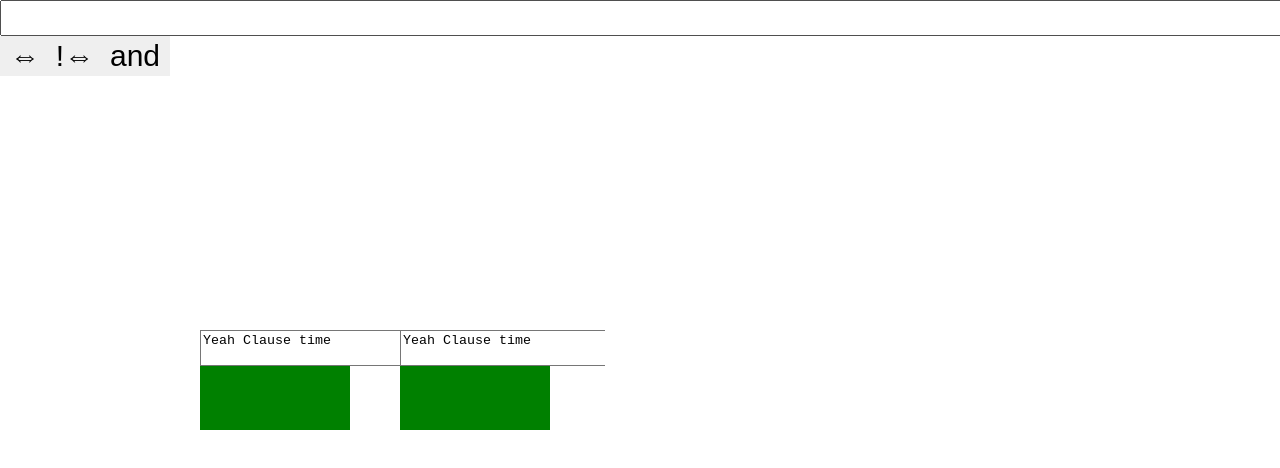
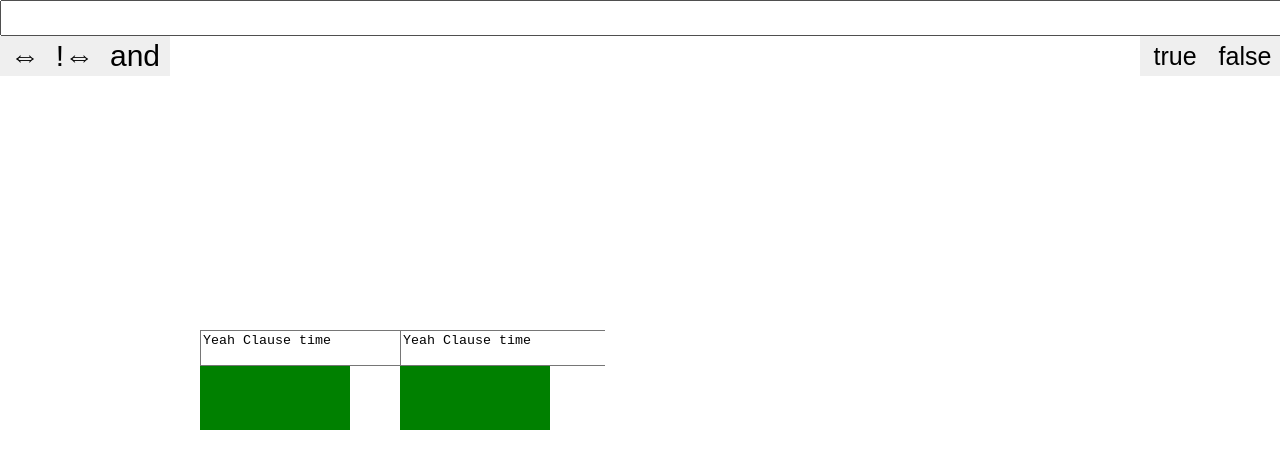
Before and after one commit to eric-gemmell/logicalconnectives, a plain HTML site: page index.html in a window 1280 px wide. Drawn offline with nearby package versions, Linux system fonts and the light colour scheme.

Commit message:
Buttons working and changing clause appearance

```diff
--- a/clause.js
+++ b/clause.js
@@ -16,14 +16,14 @@ function GetClauseById(clauseId){
 }
 function Draggable_Click(main_group){
 	LinkClauseClick(main_group);
-	if(main_group.attr("clicked") === "true"){
-		main_group.attr("clicked","false");
-		Clause_Hide_Options(main_group);
-	}
-	else{
-		main_group.attr("clicked","true");
-		Clause_Show_Options(main_group);
-	}
+	//if(main_group.attr("clicked") === "true"){
+	//	main_group.attr("clicked","false");
+	//	Clause_Hide_Options(main_group);
+	//}
+	//else{
+	//	main_group.attr("clicked","true");
+	//	Clause_Show_Options(main_group);
+	//}
 }
 function Clause_Drag_Start(main_group){
 	let currentPos = GetGroupLocation(main_group);
@@ -101,6 +101,6 @@ function CreateClause(clause){
 		.attr("transform",GroupLocation(clause.pos.x,clause.pos.y));
 	let draggable = CreateDraggable(main);
 	let textArea = CreateTextArea(draggable);
-	let options = CreateOptions(main,clause.id);
+	//let options = CreateOptions(main,clause.id);
 	Set_Clause_True(main,clause);
 }
--- /dev/null
+++ b/createButtons.js
@@ -0,0 +1,114 @@
+let buttonIDs = {
+	"equiv": "equivalence_link_button",
+	"oppos": "opposite_link_button",
+	"and": "and_link_button",
+	"setFalse": "false_button",
+	"setTrue": "true_button"
+};
+let buttons = {};
+
+function AddEventListener(){
+	$("#add_clause_text").keyup(function(event) {
+		if (event.keyCode === 13) {
+			var text = $("#input_text").val();
+			$("#input_text").val("");
+			var clause = {"id" : 0,"text": text,"pos":{"x":20,"y":30},"links":[]};
+			CreateClause(clause);
+		}
+	})
+}
+function CreateClauseInput(root){
+	let topBar = root.append("div")
+		.attr("id","top_bar")
+		.style("width","100vw")
+		.style("height","100px");
+
+	topBar.append("input")
+		.attr("id","add_clause_text")
+		.style("width","100%")
+		.style("height","30px");
+
+	AddEventListener();
+
+	buttons.equiv = topBar.append("button")
+		.attr("id",buttonIDs.equiv)
+		.text("⇔")
+		.style("width","50px")
+		.style("height","40px")
+		.style("font-size","30px")
+		.style("padding", "0px 0px")
+		.style("border", "0px")
+		.on("click",function(){});
+
+	buttons.oppos = topBar.append("button")
+		.attr("id",buttonIDs.oppos)
+		.text("!⇔")
+		.style("width","50px")
+		.style("height","40px")
+		.style("font-size","30px")
+		.style("padding", "0px 0px")
+		.style("border", "0px")
+		.on("click",function(){});
+
+	buttons.and = topBar.append("button")
+		.attr("id",buttonIDs.and)
+		.text("and")
+		.style("width","70px")
+		.style("height","40px")
+		.style("font-size","30px")
+		.style("padding", "0px 0px")
+		.style("border", "0px")
+		.on("click",function(){});
+
+	buttons.setFalse = topBar.append("button")
+		.attr("id",buttonIDs.setFalse)
+		.text("false")
+		.style("width","70px")
+		.style("height","40px")
+		.style("font-size","25px")
+		.style("padding", "0px 0px")
+		.style("border", "0px")
+		.style("float","right")
+		.on("click",function(){FalseButtonClicked()});
+
+	buttons.setTrue = topBar.append("button")
+		.attr("id",buttonIDs.setTrue)
+		.text("true")
+		.style("width","70px")
+		.style("height","40px")
+		.style("font-size","25px")
+		.style("padding", "0px 0px")
+		.style("border", "0px")
+		.style("float","right")
+		.on("click",function(){TrueButtonClicked()});
+}
+
+function FalseButtonClicked(){
+	if(MODE == SET_CLAUSE_FALSE_MODE){
+		setMode(DRAGGABLE_MODE);
+	}
+	else{
+		setMode(SET_CLAUSE_FALSE_MODE);
+	}
+}
+
+function TrueButtonClicked(){
+	if(MODE == SET_CLAUSE_TRUE_MODE){
+		setMode(DRAGGABLE_MODE);
+	}
+	else{
+		setMode(SET_CLAUSE_TRUE_MODE);
+	}
+}
+
+function ColourSelectedButton(){
+	Object.keys(buttons).forEach(button => {
+		buttons[button].style("background-color","white");
+	});
+	if(MODE == SET_CLAUSE_FALSE_MODE){
+		buttons.setFalse.style("background-color","steelblue");
+	}
+	else if(MODE == SET_CLAUSE_TRUE_MODE){
+		buttons.setTrue.style("background-color","steelblue");
+	}
+}
--- a/createClauseInputText.js
+++ /dev/null
@@ -1,53 +0,0 @@
-function AddEventListener(){
-	$("#add_clause_text").keyup(function(event) {
-		if (event.keyCode === 13) {
-			var text = $("#input_text").val();
-			$("#input_text").val("");
-			var clause = {"id" : 0,"text": text,"pos":{"x":20,"y":30},"links":[]};
-			CreateClause(clause);
-		}
-	})
-}
-function CreateClauseInput(root){
-	let topBar = root.append("div")
-		.attr("id","top_bar")
-		.style("width","100vw")
-		.style("height","100px");
-
-	topBar.append("input")
-		.attr("id","add_clause_text")
-		.style("width","100%")
-		.style("height","30px");
-
-	AddEventListener();
-
-	topBar.append("button")
-		.attr("id","equivalence_link")
-		.text("⇔")
-		.style("width","50px")
-		.style("height","40px")
-		.style("font-size","30px")
-		.style("padding", "0px 0px")
-		.style("border", "0px")
-		.on("click",function(){});
-
-	topBar.append("button")
-		.attr("id","equivalence_link")
-		.text("!⇔")
-		.style("width","50px")
-		.style("height","40px")
-		.style("font-size","30px")
-		.style("padding", "0px 0px")
-		.style("border", "0px")
-		.on("click",function(){});
-
-	topBar.append("button")
-		.attr("id","equivalence_link")
-		.text("and")
-		.style("width","70px")
-		.style("height","40px")
-		.style("font-size","30px")
-		.style("padding", "0px 0px")
-		.style("border", "0px")
-		.on("click",function(){});
-}
--- a/index.html
+++ b/index.html
@@ -10,13 +10,13 @@
 		<div id="root">
 
 		</div>
-
 		<script src="svgHelpers.js" type="text/javascript"></script>
+		<script src="mode.js" type="text/javascript"></script>
 		<script src="clauseTruth.js" type="text/javascript"></script>
 		<script src="links.js" type="text/javascript"></script>
 		<script src="clauseOptions.js" type="text/javascript"></script>
 		<script src="clause.js" type="text/javascript"></script>
-		<script src="createClauseInputText.js" type="text/javascript"></script>
+		<script src="createButtons.js" type="text/javascript"></script>
 		<script src="index.js" type="text/javascript"></script>
 	</body>
 </html>
--- a/index.js
+++ b/index.js
@@ -8,7 +8,7 @@ CreateClauseInput(ROOT);
 let SVG = ROOT.append("div")
 	.attr("id","SVG_container")
 	.style("width","100%")
-	.style("height","1000px")
+	.style("height","95vh")
 	.append("svg")
 	.style("width","100%")
 	.style("height","95vh")
--- /dev/null
+++ b/mode.js
@@ -0,0 +1,11 @@
+let DRAGGABLE_MODE = "drag mode";
+let SET_CLAUSE_FALSE_MODE = "set clause false";
+let SET_CLAUSE_TRUE_MODE = "set clause true";
+
+var MODE = DRAGGABLE_MODE;
+
+function setMode(newMode){
+	MODE = newMode;
+	console.log("NEW MODE", MODE);
+	ColourSelectedButton();
+}
```
